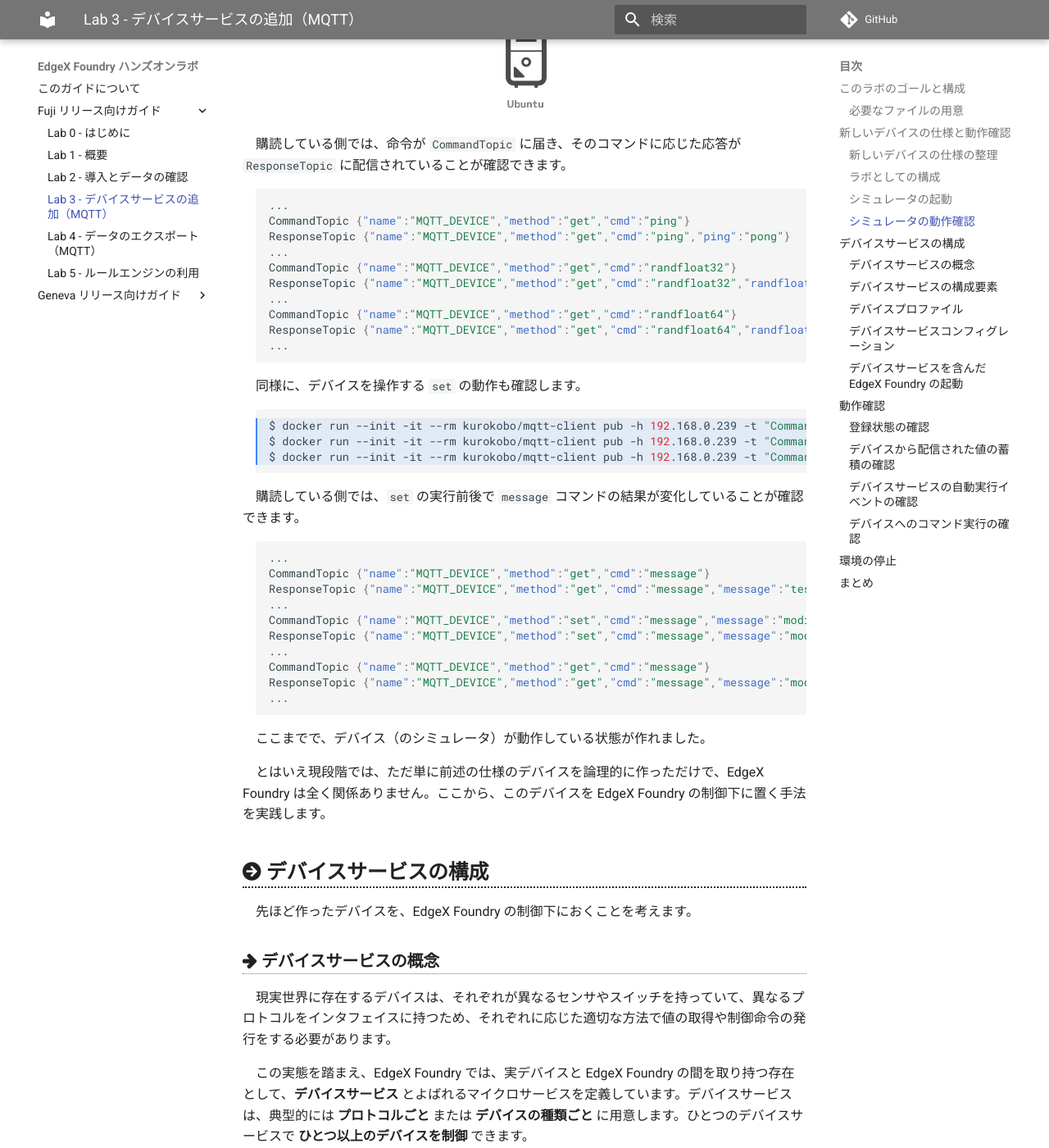
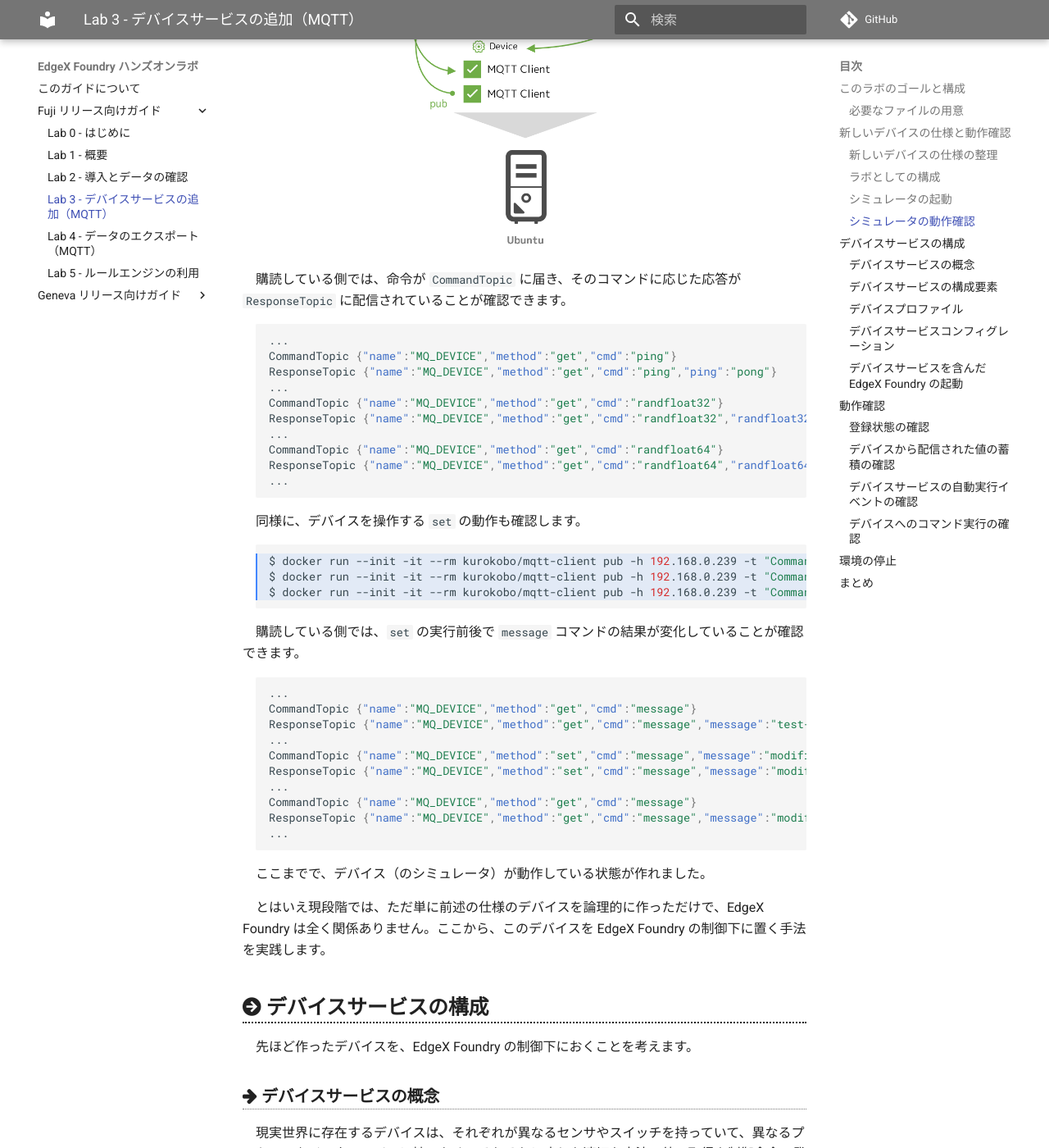
Before and after one commit to kurokobo/edgex-hol-guide, an MkDocs documentation site: the page built from docs/fuji/lab-device-service-mqtt.md, in a window 1280 px wide and 1400 px high, scrolled down 7666 px. Shown: the whole window at 82% size. Built offline with MkDocs 1.6.1 and Material for MkDocs 9.7.7, drawn with Linux system fonts in a browser that asks for light colours; comment, search, counter and statistics services are not loaded; some of the changed text lies outside the part shown.

Commit message:
fix typo and add note

````diff
--- a/docs/fuji/lab-device-service-mqtt.md
+++ b/docs/fuji/lab-device-service-mqtt.md
@@ -66,7 +66,7 @@
 * MQTT のトピック `DataTopic` にセンサ `randfloat32` の値を 15 秒ごとに配信する
     * `{"name":"MQ_DEVICE","cmd":"randfloat32","randfloat32":"<値>"}` の形式で配信する
 * MQTT のトピック `CommandTopic` を購読して、外部からのコマンドを待ち受ける
-    * `{"name":"MQTT_DEVICE","method":"<get または set>","cmd":"<コマンド名>"}` の形式のコマンドを受け取る
+    * `{"name":"MQ_DEVICE","method":"<get または set>","cmd":"<コマンド名>"}` の形式のコマンドを受け取る
 * 外部からのコマンドを受け取ったら、コマンド応じて処理を実行し、結果を MQTT のトピック `ResponseTopic` に配信する
     * コマンドのメソッドが `set` だった場合は、保存されている `message` を書き換える
     * コマンドが `ping` だった場合は、`pong` を返す
@@ -209,9 +211,9 @@
 実行するごとに MQTT を購読しているターミナルを見ると、デバイスからの応答が確認できます。まずはデバイスからの情報の取得を行う `get` の動作を確認します。
 
 ```bash hl_lines="1 2 3"
-$ docker run --init -it --rm kurokobo/mqtt-client pub -h 192.168.0.239 -t "CommandTopic" -m '{"name":"MQTT_DEVICE","method":"get","cmd":"ping"}'
-$ docker run --init -it --rm kurokobo/mqtt-client pub -h 192.168.0.239 -t "CommandTopic" -m '{"name":"MQTT_DEVICE","method":"get","cmd":"randfloat32"}'
-$ docker run --init -it --rm kurokobo/mqtt-client pub -h 192.168.0.239 -t "CommandTopic" -m '{"name":"MQTT_DEVICE","method":"get","cmd":"randfloat64"}'
+$ docker run --init -it --rm kurokobo/mqtt-client pub -h 192.168.0.239 -t "CommandTopic" -m '{"name":"MQ_DEVICE","method":"get","cmd":"ping"}'
+$ docker run --init -it --rm kurokobo/mqtt-client pub -h 192.168.0.239 -t "CommandTopic" -m '{"name":"MQ_DEVICE","method":"get","cmd":"randfloat32"}'
+$ docker run --init -it --rm kurokobo/mqtt-client pub -h 192.168.0.239 -t "CommandTopic" -m '{"name":"MQ_DEVICE","method":"get","cmd":"randfloat64"}'
 ```
 
 !!! note "`failed to resize tty`"
@@ -223,37 +225,37 @@
 
 ```json
 ...
-CommandTopic {"name":"MQTT_DEVICE","method":"get","cmd":"ping"}
-ResponseTopic {"name":"MQTT_DEVICE","method":"get","cmd":"ping","ping":"pong"}
+CommandTopic {"name":"MQ_DEVICE","method":"get","cmd":"ping"}
+ResponseTopic {"name":"MQ_DEVICE","method":"get","cmd":"ping","ping":"pong"}
 ...
-CommandTopic {"name":"MQTT_DEVICE","method":"get","cmd":"randfloat32"}
-ResponseTopic {"name":"MQTT_DEVICE","method":"get","cmd":"randfloat32","randfloat32":"27.6"}
+CommandTopic {"name":"MQ_DEVICE","method":"get","cmd":"randfloat32"}
+ResponseTopic {"name":"MQ_DEVICE","method":"get","cmd":"randfloat32","randfloat32":"27.6"}
 ...
-CommandTopic {"name":"MQTT_DEVICE","method":"get","cmd":"randfloat64"}
-ResponseTopic {"name":"MQTT_DEVICE","method":"get","cmd":"randfloat64","randfloat64":"8.39883"}
+CommandTopic {"name":"MQ_DEVICE","method":"get","cmd":"randfloat64"}
+ResponseTopic {"name":"MQ_DEVICE","method":"get","cmd":"randfloat64","randfloat64":"8.39883"}
 ...
 ```
 
 同様に、デバイスを操作する `set` の動作も確認します。
 
 ```bash hl_lines="1 2 3"
-$ docker run --init -it --rm kurokobo/mqtt-client pub -h 192.168.0.239 -t "CommandTopic" -m '{"name":"MQTT_DEVICE","method":"get","cmd":"message"}'
-$ docker run --init -it --rm kurokobo/mqtt-client pub -h 192.168.0.239 -t "CommandTopic" -m '{"name":"MQTT_DEVICE","method":"set","cmd":"message","message":"modified-message"}'
-$ docker run --init -it --rm kurokobo/mqtt-client pub -h 192.168.0.239 -t "CommandTopic" -m '{"name":"MQTT_DEVICE","method":"get","cmd":"message"}'
+$ docker run --init -it --rm kurokobo/mqtt-client pub -h 192.168.0.239 -t "CommandTopic" -m '{"name":"MQ_DEVICE","method":"get","cmd":"message"}'
+$ docker run --init -it --rm kurokobo/mqtt-client pub -h 192.168.0.239 -t "CommandTopic" -m '{"name":"MQ_DEVICE","method":"set","cmd":"message","message":"modified-message"}'
+$ docker run --init -it --rm kurokobo/mqtt-client pub -h 192.168.0.239 -t "CommandTopic" -m '{"name":"MQ_DEVICE","method":"get","cmd":"message"}'
 ```
 
 購読している側では、`set` の実行前後で `message` コマンドの結果が変化していることが確認できます。
 
 ```json
 ...
-CommandTopic {"name":"MQTT_DEVICE","method":"get","cmd":"message"}
-ResponseTopic {"name":"MQTT_DEVICE","method":"get","cmd":"message","message":"test-message"}
+CommandTopic {"name":"MQ_DEVICE","method":"get","cmd":"message"}
+ResponseTopic {"name":"MQ_DEVICE","method":"get","cmd":"message","message":"test-message"}
 ...
-CommandTopic {"name":"MQTT_DEVICE","method":"set","cmd":"message","message":"modified-message"}
-ResponseTopic {"name":"MQTT_DEVICE","method":"set","cmd":"message","message":"modified-message"}
+CommandTopic {"name":"MQ_DEVICE","method":"set","cmd":"message","message":"modified-message"}
+ResponseTopic {"name":"MQ_DEVICE","method":"set","cmd":"message","message":"modified-message"}
 ...
-CommandTopic {"name":"MQTT_DEVICE","method":"get","cmd":"message"}
-ResponseTopic {"name":"MQTT_DEVICE","method":"get","cmd":"message","message":"modified-message"}
+CommandTopic {"name":"MQ_DEVICE","method":"get","cmd":"message"}
+ResponseTopic {"name":"MQ_DEVICE","method":"get","cmd":"message","message":"modified-message"}
 ...
 ```
 
````
Also changed, not shown: other parts of docs/fuji/lab-device-service-mqtt.md (+2 -0 lines).
